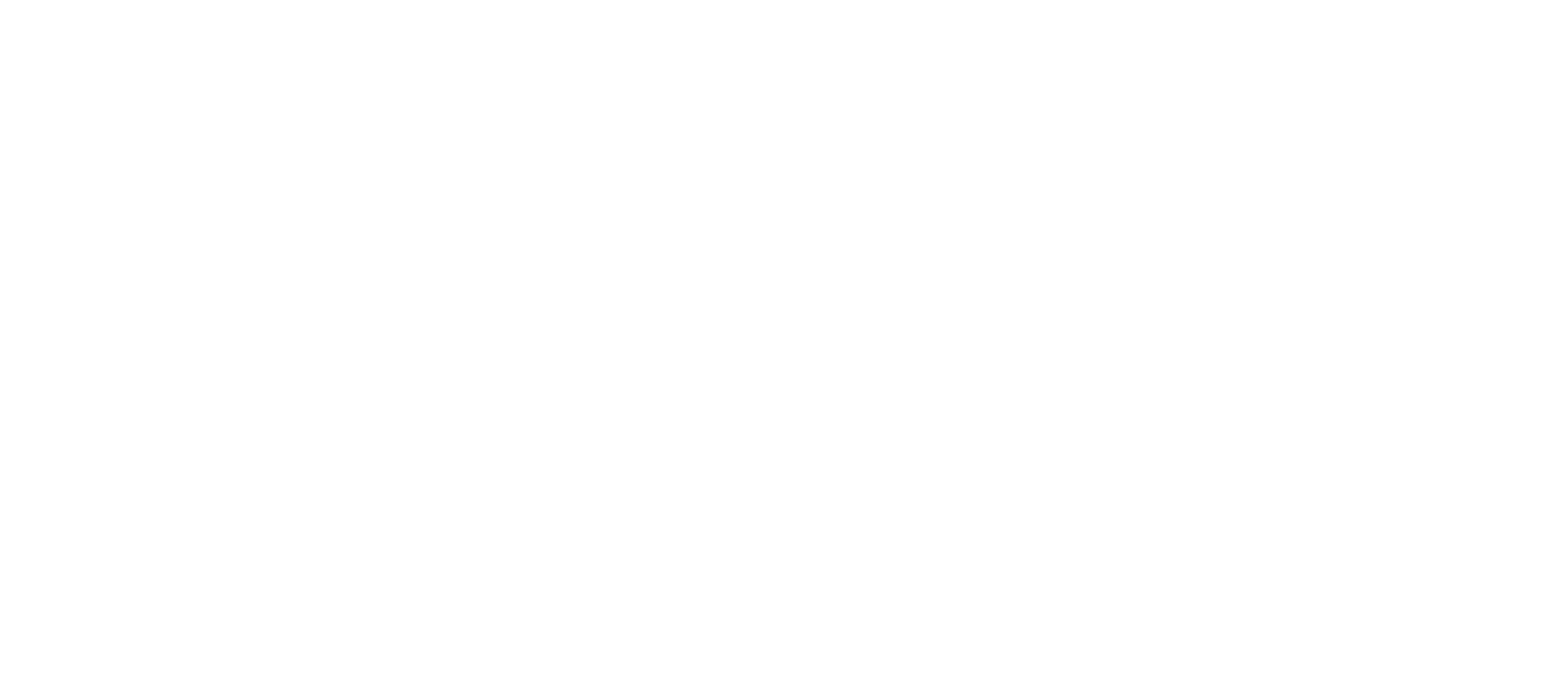
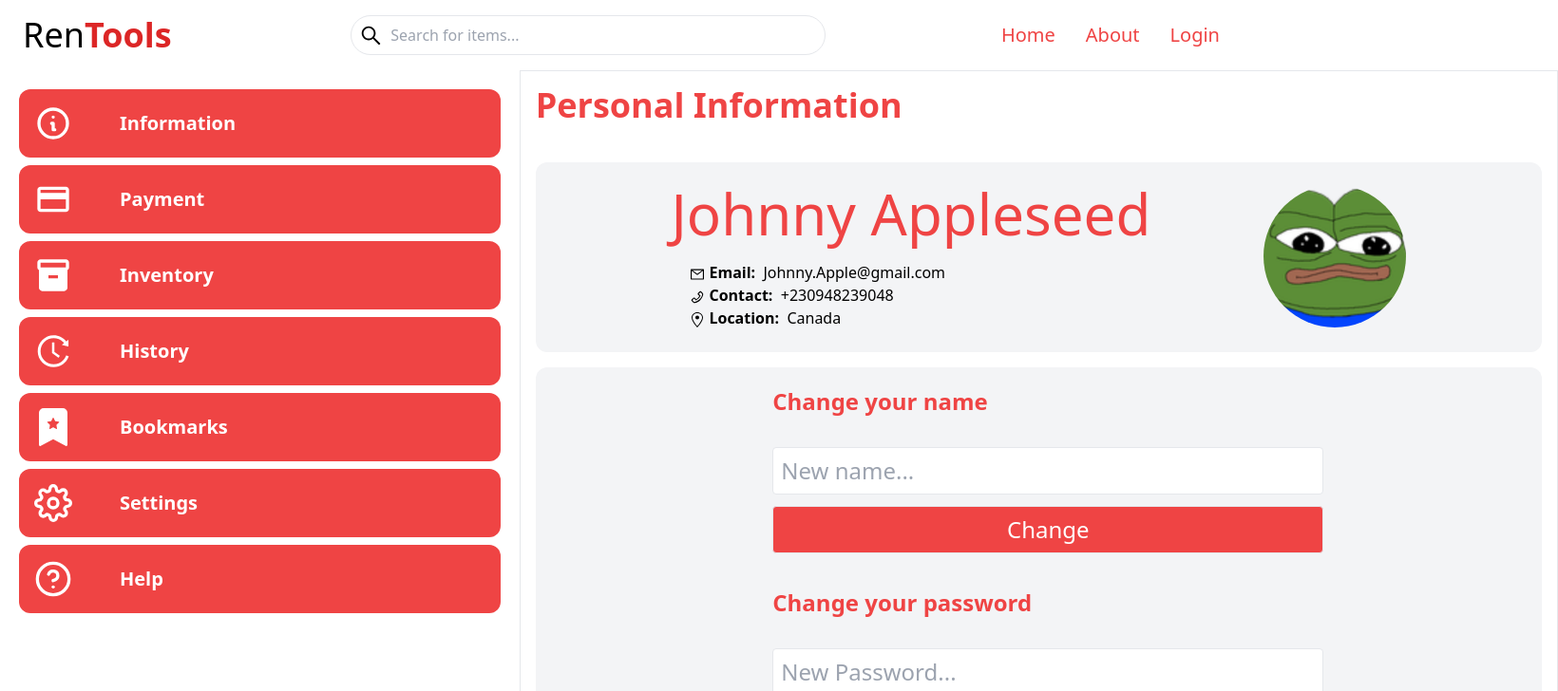
Before and after one commit to RSambath/rentools-webapp, a React (Create React App) app: page /Profile in a window 1280 px wide. Before the commit this address had no page. Shown: the top 728 px of the page at 95% size, 1640 px wide, since content can reach past the window. Built offline with nearby package versions, Linux system fonts and the light colour scheme.

Commit message:
added account, finished information tab
access account page by login screen and click account text

```diff
--- a/src/App.js
+++ b/src/App.js
@@ -5,6 +5,7 @@
 import Signup from "./pages/Signup";
 import About from "./pages/About";
 import Login from "./pages/Login";
+import Profile from "./pages/Profile";
 import { Route, Link, Routes } from "react-router-dom";
 function App() {
   return (
@@ -14,6 +15,7 @@
         <Route path="/about" element={<About />} />
         <Route path="/login" element={<Login />} />
         <Route path="/Signup" element={<Signup />} />
+        <Route path="/Profile/*" element={<Profile />} />
       </Routes>
     </div>
   );
--- /dev/null
+++ b/src/components/Information.jsx
@@ -0,0 +1,42 @@
+import React from 'react'
+import {AiOutlineMail} from 'react-icons/ai';
+import {AiOutlinePhone} from 'react-icons/ai';
+import {GoLocation} from 'react-icons/go';
+import {AiOutlineCheck} from 'react-icons/ai';
+const Information = () => {
+  return (<>
+    <h1 className='font-bold text-red-500 text-4xl mb-10'>Personal Information</h1>
+
+        <div className='w-full flex bg-gray-100 rounded-xl p-6 justify-evenly'>
+            <div className='text-black space-y-5'>
+                <h1 className="text-6xl text-red-500">Johnny Appleseed</h1>
+                <div className='ml-5'>
+                    <h1><AiOutlineMail className='inline mr-1'/><span className='font-bold'>Email:</span> &nbsp;Johnny.Apple@gmail.com</h1>
+                    <h1><AiOutlinePhone className='inline mr-1'/><span className='font-bold'>Contact:</span> &nbsp;+230948239048</h1>
+                    <h1><GoLocation className='inline mr-1'/><span className='font-bold'>Location:</span> &nbsp;Canada</h1>
+                </div>
+            </div>
+            <div className="">
+                <img className="rounded-full d-block w-[150px] " src="/face.png"></img>
+            </div>
+        </div>
+        <div className='bg-gray-100 space-y-10 rounded-xl pb-5'>
+            <div className='text-2xl w-[600px] mx-auto space-y-4 mt-4'>
+                <form className='flex flex-col space-y-3'>
+                    <label className="p-5 text-red-500 font-bold">Change your name</label>
+                    <input className="border outline-none rounded p-2 ml-5 caret-red-500"type="text" placeholder='New name...'/>
+                    <button className='border p-2 rounded ml-5 bg-red-500 hover:bg-red-800 transition-all text-white'>Change</button>
+                </form>
+                <form className='flex flex-col space-y-3'>
+                    <label className="p-5 text-red-500 font-bold">Change your password</label>
+                    <input className="border outline-none rounded p-2 ml-5 caret-red-500"type="text" placeholder='New Password...'/>
+                    <input className="border outline-none rounded p-2 ml-5 caret-red-500"type="text" placeholder='Old Password...'/>
+                    <button className='border p-2 rounded ml-5 bg-red-500 hover:bg-red-800 transition-all text-white'>Change </button>
+                </form>
+            </div>
+        </div>
+        </>
+  )
+}
+
+export default Information
--- a/src/components/LoginForm.jsx
+++ b/src/components/LoginForm.jsx
@@ -5,9 +5,9 @@
     <>
       {/* Login Text */}
       <div className="flex-col flex mx-auto text-center items-center">
-        <h1 className="text-8xl mt-10 px-2 ">
+        <Link to="/" className="text-8xl mt-10 px-2 ">
           Ren<span className="font-bold text-red-600">Tools</span>
-        </h1>
+        </Link>
         <h2 className="mt-10 text-2xl">Login to RenTools</h2>
       </div>
       {/* Login Form */}
@@ -23,10 +23,11 @@
             <a href="#" className="underline text-right">Forgot password?</a>
         </div>
         <div>
-            <button type="submit" className="bg-red-500 border-none text-white w-[500px] py-2 mt-4">Login</button>
+            <button type="submit" className="bg-red-500 border-none text-white w-[500px] py-2 mt-4 border border-black rounded-xl px-5">Login</button>
         </div>
         <div>
             <Link to="/Signup" className="underline">Don't have an account yet?</Link>
+            <Link to="/Profile">Account</Link>
         </div>
       </form>
     </>
--- a/src/components/Navbar.jsx
+++ b/src/components/Navbar.jsx
@@ -6,12 +6,12 @@
     <div className="max-w-[1640px] mx-auto flex justify-between items-center p-4">
       {/* Left side*/}
       <div className="flex items-center">
-        <h1 className="text-2xl sm:text-3xl lg:text-4xl px-2">
+        <Link to="/" className="text-2xl sm:text-3xl lg:text-4xl px-2">
           Ren<span className="font-bold text-red-600">Tools</span>
-        </h1>
+        </Link>
       </div>
       {/* Search bar */}
-      <div className="bg-red-200 rounded-full border border-color flex items-center px-2 sm:w-[400px] w-[200px] lg:w-[500px]">
+      <div className="bg-gray rounded-full border border-color flex items-center px-2 sm:w-[400px] w-[200px] lg:w-[500px]">
         <AiOutlineSearch size={25} />
         <input
           className="bg-transparent p-2 focus:outline-none"
--- /dev/null
+++ b/src/components/ProfileMenu.jsx
@@ -0,0 +1,37 @@
+import React from 'react'
+import {HiOutlineInformationCircle} from "react-icons/hi";
+import { AiOutlineHistory } from 'react-icons/ai';
+import {MdPayment} from 'react-icons/md';
+import { MdInventory2 } from 'react-icons/md';
+import {BsFillBookmarkStarFill} from 'react-icons/bs';
+import {FiSettings} from 'react-icons/fi';
+import {FiHelpCircle} from 'react-icons/fi'
+import {Link} from "react-router-dom";
+const MenuButton = ({text,to,logo}) => {
+    return (
+            <>
+            <Link to={to} className="flex items-center p-4 bg-red-500 text-white font-bold text-xl rounded-xl space-x-[50px] hover:bg-red-800 transition-all">
+                {logo}
+                <span>{text}</span>
+            </Link>
+            </>
+    )
+}
+const ProfileMenu = () => {
+  return (
+    <div className='border-black w-1/3'>
+        <div className=' h-[900px] flex flex-col items-left p-5 rounded-1 space-y-2'>
+            <MenuButton logo={<HiOutlineInformationCircle size={40}/>} text="Information" to="/Profile"/>
+            <MenuButton logo={<MdPayment size={40}/>} text="Payment" to="/Profile/Payment"/>
+            <MenuButton logo={<MdInventory2 size={40}/>} text="Inventory" to="/Profile/Inventory"/>
+            <MenuButton logo={<AiOutlineHistory size={40}/>} text="History" to="/Profile/History"/>
+            <MenuButton logo={<BsFillBookmarkStarFill size={40}/>} text="Bookmarks" to="/Profile/Bookmarks"/>
+            <MenuButton logo={<FiSettings size={40}/>} text="Settings" to="/Profile/Settings"/>
+            <MenuButton logo={<FiHelpCircle size={40}/>} text="Help" to="/Profile/Help"/>
+
+        </div>
+    </div>
+  )
+}
+
+export default ProfileMenu
--- /dev/null
+++ b/src/components/ProfileRight.jsx
@@ -0,0 +1,28 @@
+import React from 'react'
+import {Routes,Route} from "react-router-dom";
+import Information from './Information';
+const ProfileRight = () => {
+  return (
+  <div className="p-4 w-2/3 border ">
+    <Routes>
+        <Route path="/" element={<Information />}>
+        </Route>
+        <Route path="/Payment" element={<h1>Payment</h1>}>
+        </Route>
+        <Route path="/History" element={<h1>History</h1>}>
+        </Route>
+        <Route path="/Inventory" element={<h1>Inventory</h1>}>
+        </Route>
+        <Route path="/Bookmarks" element={<h1>Bookmarks</h1>}>
+        </Route>
+        <Route path="/Settings" element={<h1>Settings</h1>}>
+        </Route>
+        <Route path="/Help" element={<h1>Help</h1>}>
+        </Route>
+    </Routes>
+  </div>
+  )
+
+}
+
+export default ProfileRight
--- a/src/components/SignupForm.jsx
+++ b/src/components/SignupForm.jsx
@@ -5,9 +5,9 @@
     <>
       {/* Login Text */}
       <div className="flex-col flex mx-auto text-center items-center">
-        <h1 className="text-8xl mt-10 px-2 ">
+        <Link to="/" className="text-8xl mt-10 px-2 ">
           Ren<span className="font-bold text-red-600">Tools</span>
-        </h1>
+        </Link>
         <h2 className="mt-10 text-2xl">Signup for RenTools</h2>
       </div>
       {/* Login Form */}
@@ -29,7 +29,7 @@
             <input className="border-2 border-red-500 rounded-xl  w-[500px] bg-transparent p-2 focus:outline-none"type="text" placeholder="Confirm Password..."/>
         </div>
         <div>
-            <button type="submit" className="bg-red-500 border-none text-white w-[500px] py-2 mt-4">Sign up</button>
+            <button type="submit" className="bg-red-500 border-none text-white w-[500px] py-2 mt-4 border border-black rounded-xl px-5 py-1">Sign up</button>
         </div>
         <div>
             <Link to="/Login" className="underline">Already have an account?</Link>
--- a/src/index.css
+++ b/src/index.css
@@ -1,15 +1,14 @@
 @tailwind base;
 @tailwind components;
 @tailwind utilities;
-
-@layer base {
-  button {
-    @apply border border-black rounded-xl px-5 py-1;
-  }
-}
 
 .loginCover {
   background-image: url(./assets/LoginTools.jpg);
   background-size: cover;
   background-repeat: no-repeat;
 }
+
+.profileMenuBtn {
+  border-width: 1px;
+  border-color: black;
+}
--- a/src/pages/Login.jsx
+++ b/src/pages/Login.jsx
@@ -11,6 +11,7 @@
         <LoginForm/>
       </div>
     </div>
+
   )
 };
 
--- /dev/null
+++ b/src/pages/Profile.jsx
@@ -0,0 +1,19 @@
+import React from 'react'
+import Navbar from '../components/Navbar'
+import ProfileMenu from '../components/ProfileMenu'
+import ProfileRight from '../components/ProfileRight'
+const Profile = () => {
+  return (
+    <div>
+        <Navbar/>
+        <div className="flex w-[1640px] mx-auto">
+            <ProfileMenu/>
+            <ProfileRight/>
+        </div>
+
+    </div>
+
+  )
+}
+
+export default Profile
```
Also changed, not shown: public/face.png (added).
